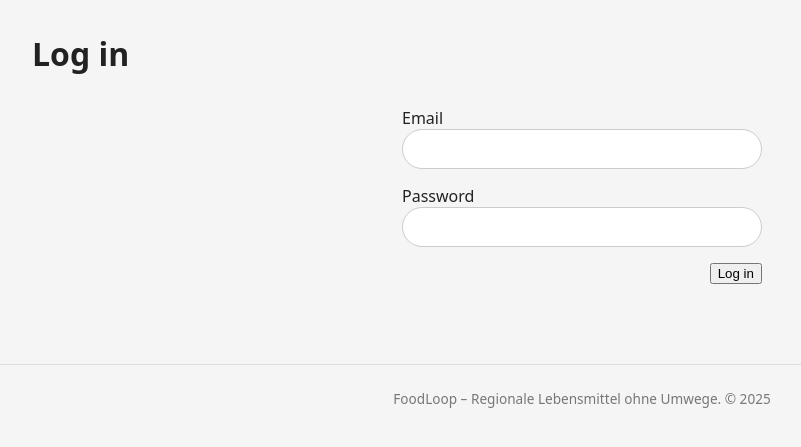
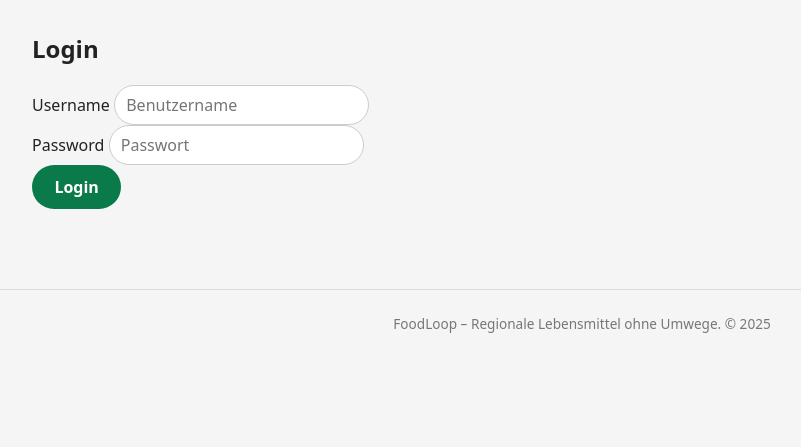
Before and after one commit to kaangecer/e-farmersmarket, a Flask app: template templates/login.html in a window 1280 px wide. Shown: the part 54-501 px from the top of the page, without its empty margins (58-859 px from the left). Run offline with Flask 3, Linux system fonts and the light colour scheme; the template is opened without the code that fills it: values that come from a table or form of the project are taken from there, others are empty; parts of the project's set-up code (start-up, migrations or seed data) failed here and were passed over.

Commit message:
integration of forms in the login route

```diff
--- a/forms/forms.py
+++ b/forms/forms.py
@@ -1,3 +1,4 @@
+from flask_wtf import FlaskForm
 from wtforms import StringField, PasswordField, SubmitField
 from wtforms.validators import InputRequired, Length
 
--- a/templates/login.html
+++ b/templates/login.html
@@ -1,26 +1,29 @@
 {% extends "base.html" %}
 
-{% block title %}Log in{% endblock %}
+{% block content %}
+<div class="container mt-5">
+  <h2 class="mb-4">Login</h2>
 
-{% block content %}
-  <h1>Log in</h1>
+  <form method="POST" action="{{ url_for('login') }}">
+    {{ form.hidden_tag() }}
 
-    <div class="auth-layout">
-    <form method="post" action="/login" class="auth-form">
-      <div class="form-row">
-        <label for="email">Email</label>
-        <input id="email" name="email" type="email" required>
-      </div>
+    <div class="mb-3">
+      {{ form.username.label(class_="form-label") }}
+      {{ form.username(class_="form-control", placeholder="Benutzername") }}
+      {% for error in form.username.errors %}
+        <div class="text-danger small">{{ error }}</div>
+      {% endfor %}
+    </div>
 
-      <div class="form-row">
-        <label for="password">Password</label>
-        <input id="password" name="password" type="password" required>
-      </div>
+    <div class="mb-3">
+      {{ form.password.label(class_="form-label") }}
+      {{ form.password(class_="form-control", placeholder="Passwort") }}
+      {% for error in form.password.errors %}
+        <div class="text-danger small">{{ error }}</div>
+      {% endfor %}
+    </div>
 
-      <div class="form-actions">
-        <button type="submit">Log in</button>
-      </div>
-    </form>
-  </div>
-
+    {{ form.submit(class_="btn btn-primary") }}
+  </form>
+</div>
 {% endblock %}
```
